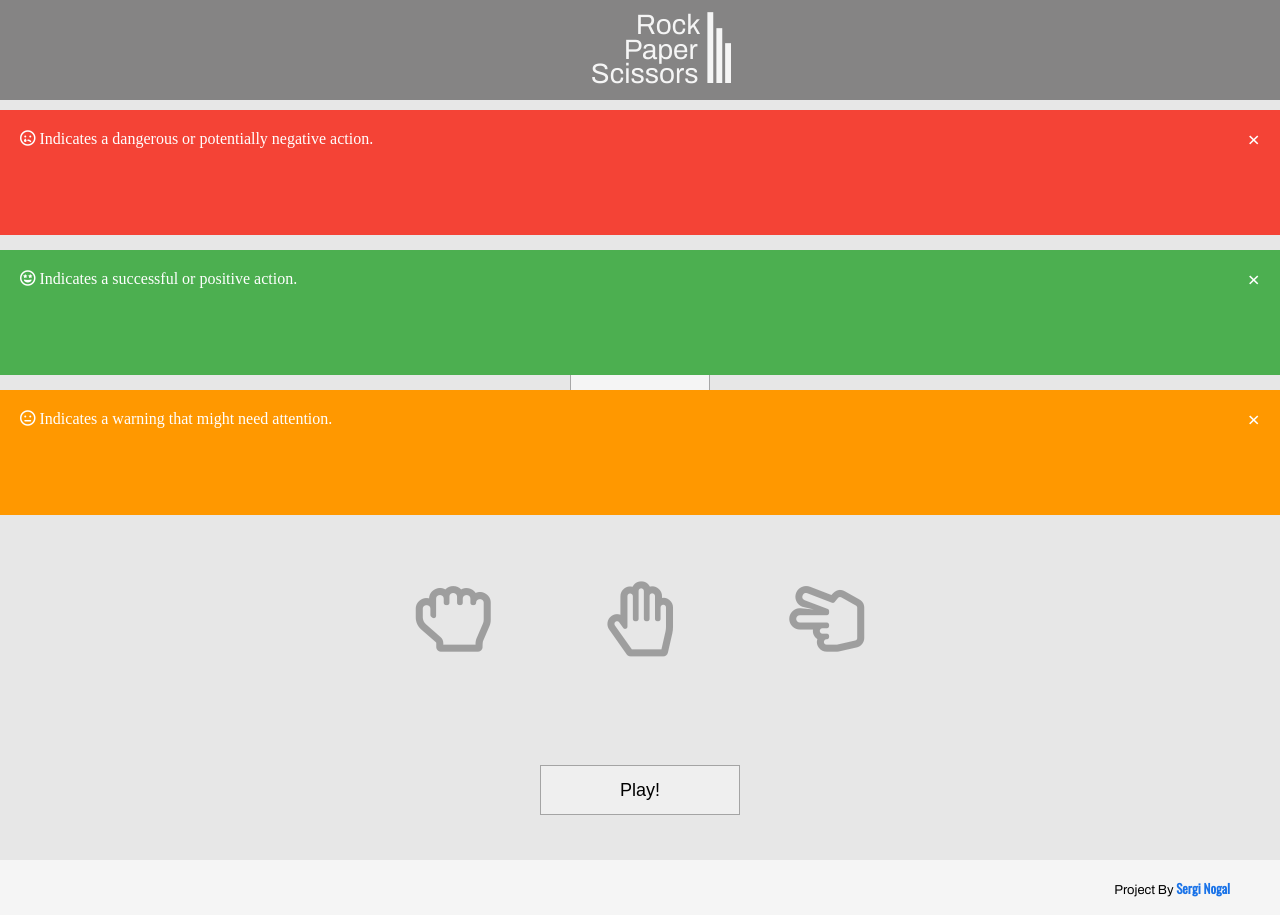
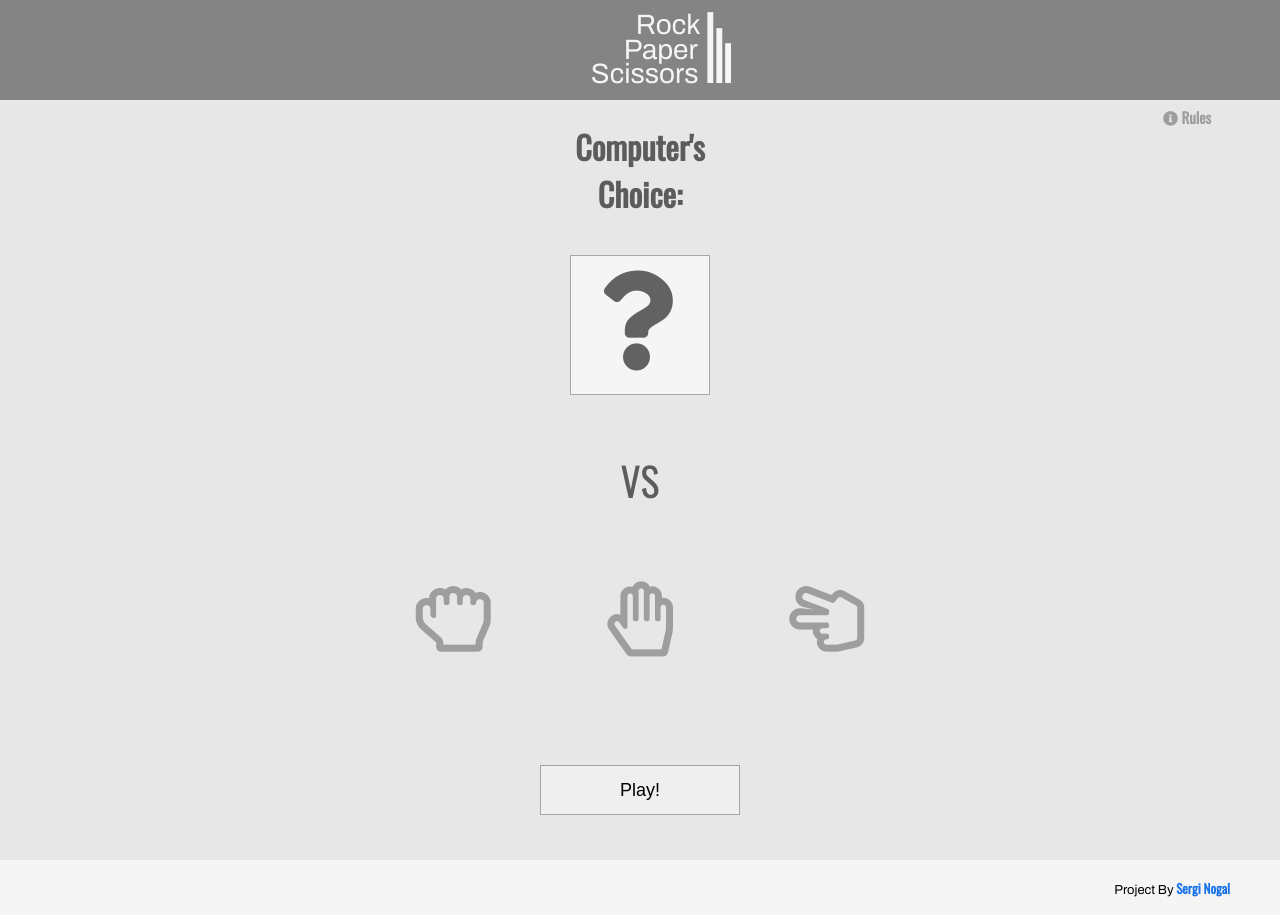
Before and after one commit to obviouswhy/rock-paper-scissors, a PHP site: page / in a window 1280 px wide. Run offline with PHP 8.4, Linux system fonts and the light colour scheme; some libraries are stand-ins or nearby versions.

Commit message:
New Design

```diff
--- a/css/style.css
+++ b/css/style.css
@@ -305,14 +305,16 @@
 
   .alert {
     padding: 20px;
-    background-color: #f44336;
+    background-color: #ffff;
     color: white;
     opacity: 1;
     transition: opacity 0.6s;
     margin-bottom: 15px;
     height: 85px;
+    text-align: center;
 }
 
+.alert.red {background-color: #f44336;}
 .alert.success {background-color: #4CAF50;}
 .alert.warning {background-color: #ff9800;}
 
@@ -337,3 +339,7 @@
     box-sizing: border-box;
     margin-top: 110px;
 }
+.alert i{
+    margin-left: 25px;
+    font-size: 45px;
+}
--- a/index.html
+++ b/index.html
@@ -79,18 +79,18 @@
             <p>Project By <a href="#">Sergi Nogal</a></p>
         </div>
         <div class="alertContainer">
-            <div class="alert red" >
+            <div class="alert red" style="display:none" >
                 <span class="closebtn">&times;</span>
-                <i class="far fa-sad-tear"></i> Indicates a dangerous or potentially negative action.
+                <i class="far fa-sad-tear"></i><p> Indicates a dangerous or potentially negative action.</p>
             </div>
 
-            <div class="alert success" >
+            <div class="alert success" style="display:none">
                 <span class="closebtn">&times;</span>
-                <i class="far fa-grin-stars"></i> Indicates a successful or positive action.
+                <i class="far fa-grin-stars"></i><p> Indicates a successful or positive action.</p>
             </div>
-            <div class="alert warning" >
+            <div class="alert warning" style="display:none">
                 <span class="closebtn">&times;</span>
-                <i class="far fa-meh"></i> Indicates a warning that might need attention.
+                <i class="far fa-meh"></i><p> Indicates a warning that might need attention.</p>
             </div>
         </div>
     </div>
@@ -117,21 +117,28 @@
                 iconDisplay.classList.remove("fa-question", "fa-hand-rock", "fa-hand-scissors", "fa-hand-paper");
                 iconDisplay.classList.add("fa-hand-"+computer);
                 iconDisplay.setAttribute("style","margin-left:17px;");
-                setTimeout(() => {
-                    if (mes.toLowerCase().includes("win")) {
-                        setTimeout(function(){ document.querySelector(".alert.success").style.display = "block"; }, 600);
-                        document.querySelector(".alert.success").style.opacity="1";
-                        //document.querySelector(".alert", ".success").setAttribute("style","display:block");
-                    }else if(mes.toLowerCase().includes("lose")){
-                        setTimeout(function(){ document.querySelector(".alert.red").style.display = "block"; }, 600);
-                        document.querySelector(".alert.red").style.opacity="1";
-                        //document.querySelector(".alert", ".red").setAttribute("style","display:block");
-                    }else if (mes.toLowerCase().includes("tie")) {
-                        setTimeout(function(){ document.querySelector(".alert.warning").style.display = "block"; }, 600);
-                        document.querySelector(".alert.warning").style.opacity="1";
-                        //document.querySelector(".alert", ".warning").setAttribute("style","display:block");
-                    }
-                }, 200);
+                if (mes.includes("WIN")) {
+                    setTimeout(function(){ document.querySelector(".alert.success").style.display = "block"; }, 100);
+                    document.querySelector(".alert.success").style.opacity="1";
+                    document.querySelector(".alert.success > p").innerHTML = mes;
+                    setTimeout(() => {
+                        closeAll();
+                    }, 4000);
+                }else if(mes.includes("LOSE")){
+                    setTimeout(function(){ document.querySelector(".alert.red").style.display = "block"; }, 100);
+                    document.querySelector(".alert.red").style.opacity="1";
+                    document.querySelector(".alert.red > p").innerHTML = mes;
+                    setTimeout(() => {
+                        closeAll();
+                    }, 4000);
+                }else if (mes.includes("TIE")) {
+                    setTimeout(function(){ document.querySelector(".alert.warning").style.display = "block"; }, 100);
+                    document.querySelector(".alert.warning").style.opacity="1";
+                    document.querySelector(".alert.warning > p").innerHTML = mes;
+                    setTimeout(() => {
+                        closeAll();
+                    }, 4000);
+                }
             }, 1000);
              console.log(gameResult);
         }
--- a/js/main.js
+++ b/js/main.js
@@ -31,7 +31,7 @@
             case 'rock':
                 switch (computerSelection) {
                     case 'rock':
-                        res = "It's a tie, go again";
+                        res = "It's a TIE, go again";
                         console.log(res);
                         break;
                     case 'paper':
@@ -53,7 +53,7 @@
                         console.log(res);
                         break;
                     case 'paper':
-                        res = "It's a tie, go again";
+                        res = "It's a TIE, go again";
                         console.log(res);
                         break;
                     case 'scissors':
@@ -75,7 +75,7 @@
                         console.log(res);
                         break;
                     case 'scissors':
-                        res = "It's a tie, go again";
+                        res = "It's a TIE, go again";
                         console.log(res);
                         break;
                     default:
```
